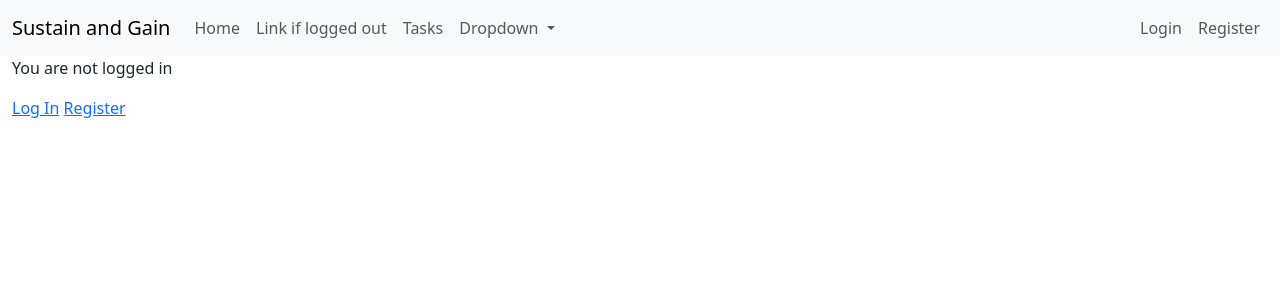
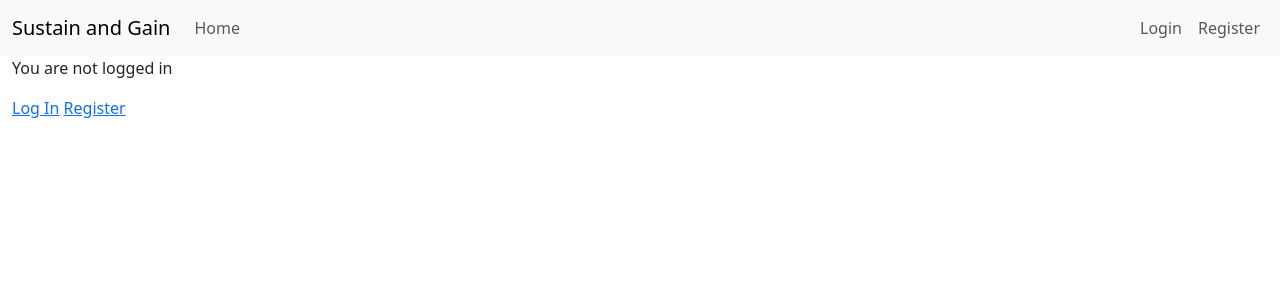
Before and after one commit to sustainabilityproject/sustainandgain.fun, a Django app: template templates/home.html in a window 1280 px wide. Shown: the top 300 px of the page. Run offline with Django 4.2, Linux system fonts and the light colour scheme; the template is opened without the code that fills it, so the values that code supplies are empty; some libraries are stand-ins or nearby versions.

Commit message:
Update Navbar

```diff
--- a/templates/base.html
+++ b/templates/base.html
@@ -28,34 +28,27 @@
                     <!-- Links to pages/apps-->
                     {% if user.is_authenticated %}
                         <li class="nav-item">
-                            <a class="nav-link" href="#">Link if logged in</a>
+                            <a class="nav-item nav-link" href="{% url 'friends:list' %}">Friends</a>
                         </li>
-                    {% else %}
-                        <li class="nav-item">
-                            <a class="nav-link" href="#">Link if logged out</a>
+                        <li class="nav-item dropdown">
+                            <a class="nav-link dropdown-toggle" href="#" id="navbarDropdown" role="button"
+                               data-bs-toggle="dropdown" aria-expanded="false">
+                                Tasks
+                            </a>
+                            <ul class="dropdown-menu" aria-labelledby="navbarDropdown">
+                                <li><a class="dropdown-item" href="{% url 'tasks:list' %}">My Tasks</a></li>
+                                <li><a class="dropdown-item" href="{% url 'tasks:available' %}">Available Tasks</a></li>
+                            </ul>
                         </li>
                     {% endif %}
-                    <li class="nav-item">
-                        <a class="nav-link" href="{% url 'tasks:list' %}">Tasks</a>
-                    </li>
-                    <!-- Potentially a drop down menu for tasks, individual tasks -->
-                    <li class="nav-item dropdown">
-                        <a class="nav-link dropdown-toggle" href="#" id="navbarDropdown" role="button"
-                           data-bs-toggle="dropdown" aria-expanded="false">
-                            Dropdown
-                        </a>
-                        <ul class="dropdown-menu" aria-labelledby="navbarDropdown">
-                            <li><a class="dropdown-item" href="#">Action</a></li>
-                            <li><a class="dropdown-item" href="#">Another action</a></li>
-                            <li>
-                                <hr class="dropdown-divider">
-                            </li>
-                            <li><a class="dropdown-item" href="#">Something else here</a></li>
-                        </ul>
-                    </li>
+
+
                 </ul>
                 <ul class="navbar-nav me-right mb-2 mb-lg-0">
                     {% if user.is_authenticated %}
+                        <li class="nav-item">
+                            <a class="nav-link" href="{% url 'friends:profile' %}">{{ user.username }}</a>
+                        </li>
                         <li class="nav-item">
                             <a class="nav-link" href="{% url 'logout' %}">Logout</a>
                         </li>
```
